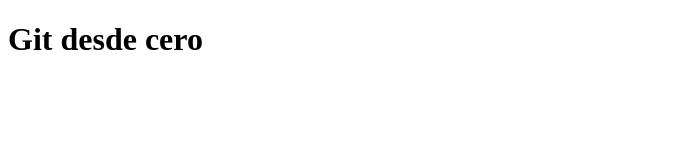
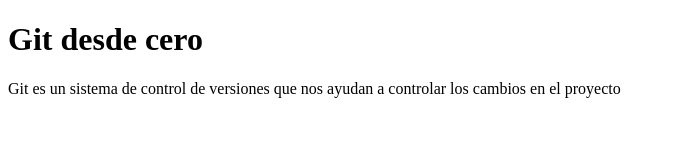
Before and after one commit to diegoqnk/git-desde-cero, a plain HTML site: page index.html in a window 1280 px wide. Shown: the whole page, without its empty margins (0-676 px from the left). Drawn offline with Linux system fonts and the light colour scheme.

Commit message:
modif archivo index dentro rama desarrollo

```diff
--- a/index.html
+++ b/index.html
@@ -6,5 +6,10 @@
     </head>
     <body>
         <h1>Git desde cero</h1>
+
+        <p>
+            Git es un sistema de control de versiones que nos ayudan
+            a controlar los cambios en el proyecto
+        </p>
     </body>
 </html>
```
